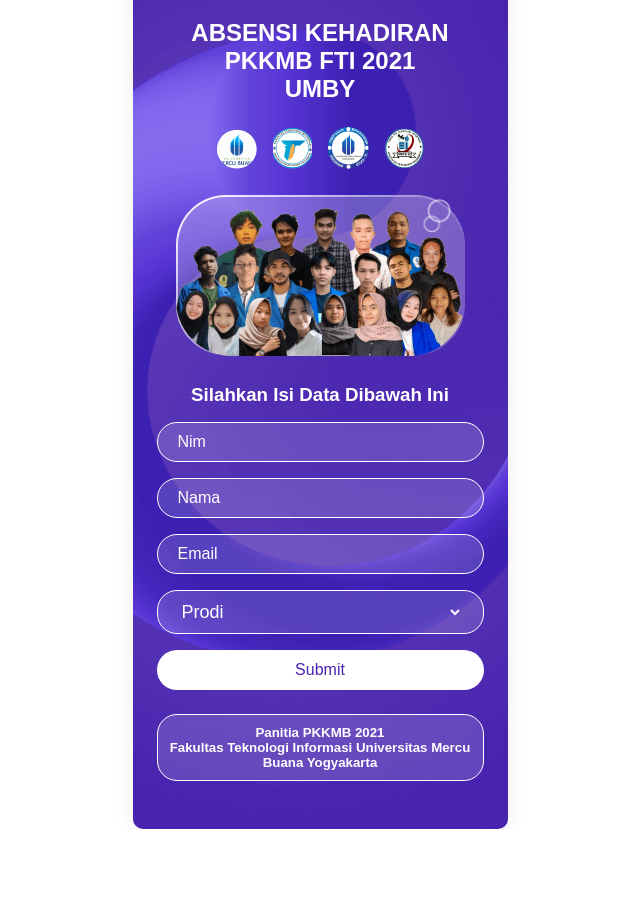
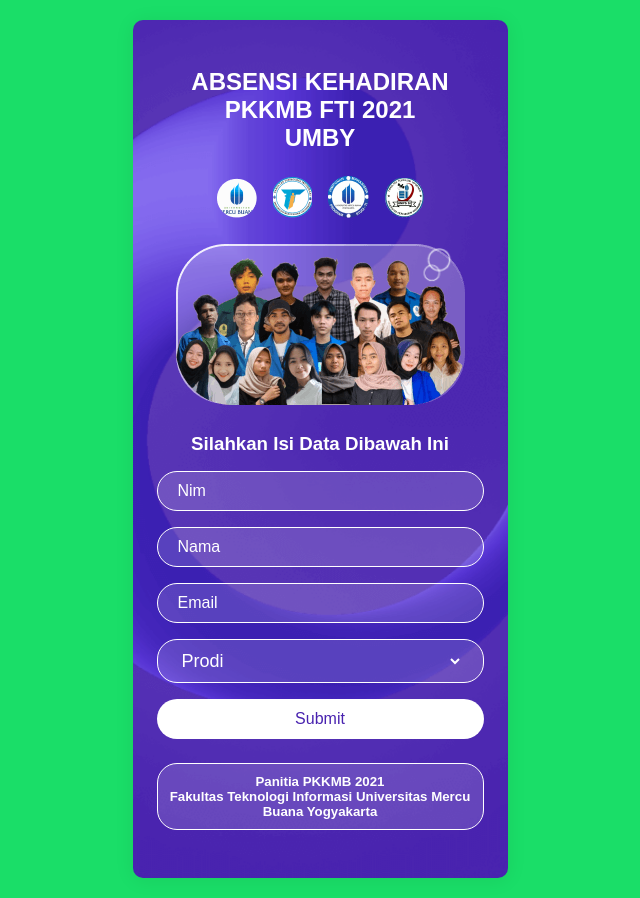
Before and after one commit to inamfalahuddin/absensi-pkkmb-2021, a React (Create React App) app: page / in a window 1280 px wide. Shown: the whole page, without its empty margins (320-960 px from the left). Before the commit the page ends 829 px from the top, so only its background shows below. Built offline with nearby package versions, Linux system fonts and the light colour scheme.

Commit message:
memperbaiki pada bagian section dan container

```diff
--- a/src/styles.css
+++ b/src/styles.css
@@ -191,17 +191,24 @@
 
 section {
   width: 100%;
-  height: 100vh;
-  display: flex;
-  justify-content: center;
-  align-items: center;
+  background-color: #1ade68;
 }
+
+.container {
+  padding: 20px;
+}
+
 @media screen and (max-width: 480px) {
   section {
     display: block;
     width: 100%;
   }
+
+  .container {
+    padding: 0;
+  }
 }
+
 .card {
   width: 375px;
   box-shadow: 0px 2px 20px rgba(0, 0, 0, 0.075);
@@ -218,6 +225,9 @@
     padding-top: 1.5rem;
     width: 100%;
     border-radius: 0;
+  }
+  .container {
+    padding: 0;
   }
 }
 @media screen and (max-width: 480px) {
```
